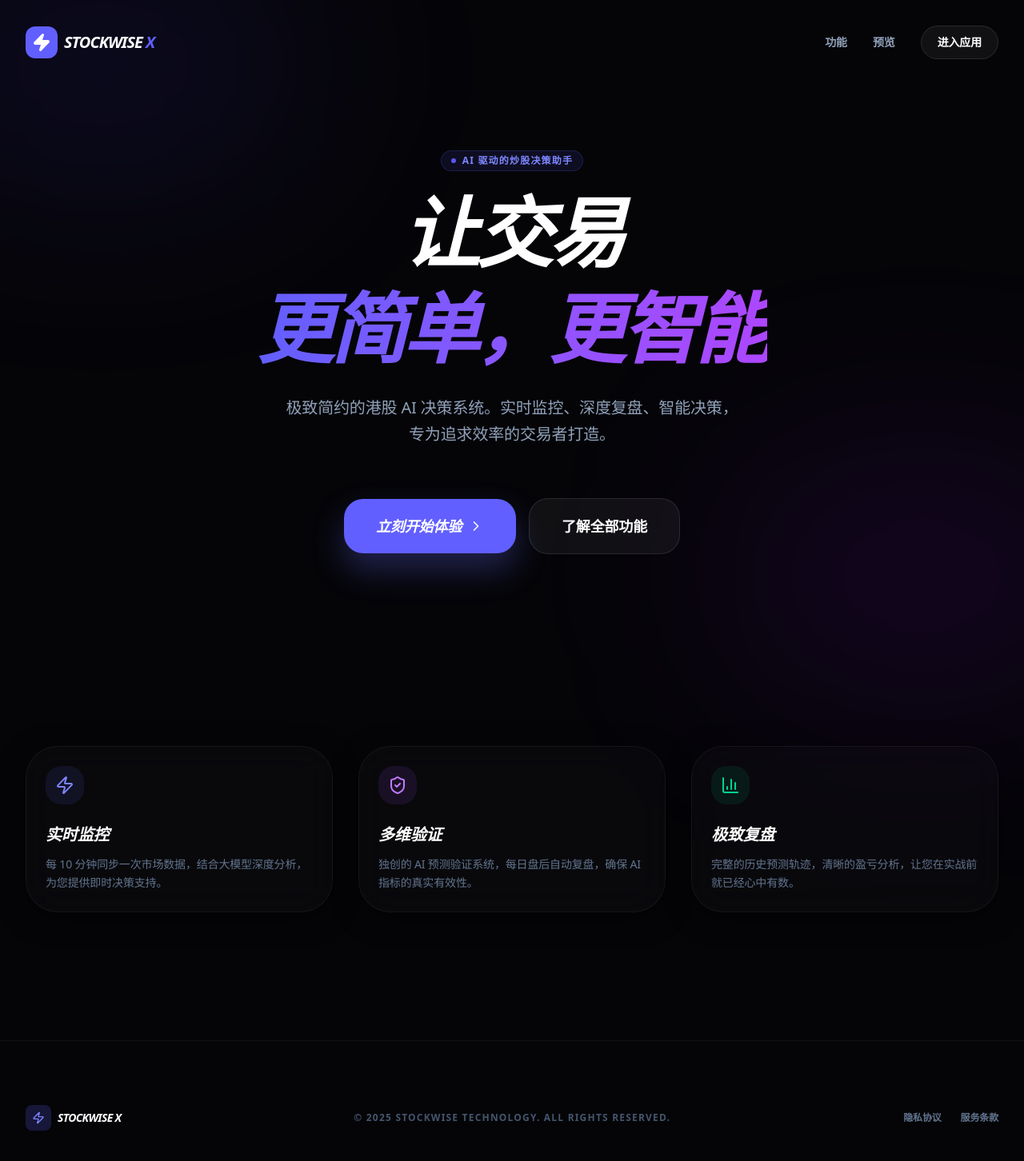
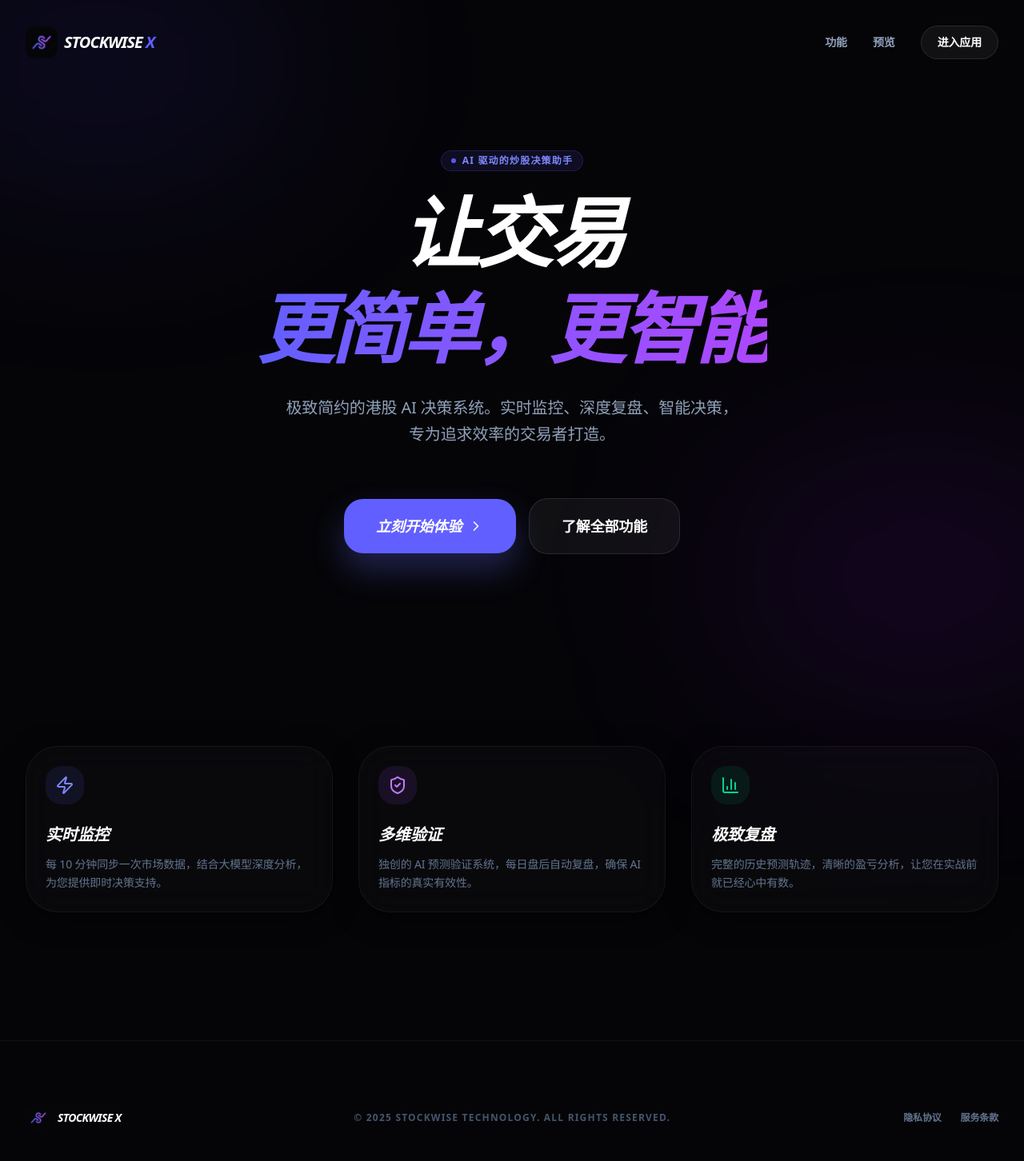
Before and after one commit to franksunye/stockwise, a Next.js app in the folder frontend/: page / in a window 1280 px wide. Shown: the top 1452 px of the page at 80% size. Built offline with nearby package versions, Linux system fonts and the light colour scheme.

Commit message:
feat: integrate new indigo-themed logo into landing page

```diff
--- a/frontend/src/app/page.tsx
+++ b/frontend/src/app/page.tsx
@@ -1,8 +1,9 @@
 'use client';
 
 import { motion } from 'framer-motion';
-import { Zap, ShieldCheck, BarChart3, ChevronRight } from 'lucide-react';
+import { ShieldCheck, BarChart3, ChevronRight, Zap } from 'lucide-react';
 import Link from 'next/link';
+import Image from 'next/image';
 
 export default function LandingPage() {
   return (
@@ -16,9 +17,13 @@ export default function LandingPage() {
       {/* 顶部导航 */}
       <nav className="relative z-50 flex items-center justify-between px-8 py-8 max-w-7xl mx-auto">
         <div className="flex items-center gap-2">
-          <div className="w-10 h-10 rounded-xl bg-indigo-500 flex items-center justify-center">
-            <Zap className="w-6 h-6 text-white fill-white" />
-          </div>
+          <Image
+            src="/logo.png"
+            alt="StockWise Logo"
+            width={40}
+            height={40}
+            className="rounded-xl"
+          />
           <span className="text-xl font-black italic tracking-tighter">STOCKWISE <span className="text-indigo-500">X</span></span>
         </div>
         <div className="hidden md:flex items-center gap-8 text-sm font-bold text-slate-400">
@@ -90,10 +95,14 @@ export default function LandingPage() {
       <footer className="relative z-10 border-t border-white/5 py-20 px-8">
         <div className="max-w-7xl mx-auto flex flex-col md:flex-row items-center justify-between gap-10">
           <div className="flex items-center gap-2">
-            <div className="w-8 h-8 rounded-lg bg-indigo-500/20 flex items-center justify-center">
-              <Zap className="w-4 h-4 text-indigo-400" />
-            </div>
-            <span className="text-sm font-black italic tracking-tighter italic">STOCKWISE X</span>
+            <Image
+              src="/logo.png"
+              alt="StockWise Logo"
+              width={32}
+              height={32}
+              className="rounded-lg"
+            />
+            <span className="text-sm font-black italic tracking-tighter">STOCKWISE X</span>
           </div>
           <p className="text-xs text-slate-600 font-bold uppercase tracking-widest">© 2025 STOCKWISE TECHNOLOGY. ALL RIGHTS RESERVED.</p>
           <div className="flex gap-6 text-xs font-bold text-slate-500">
```
Also changed, not shown: frontend/public/logo.png.
